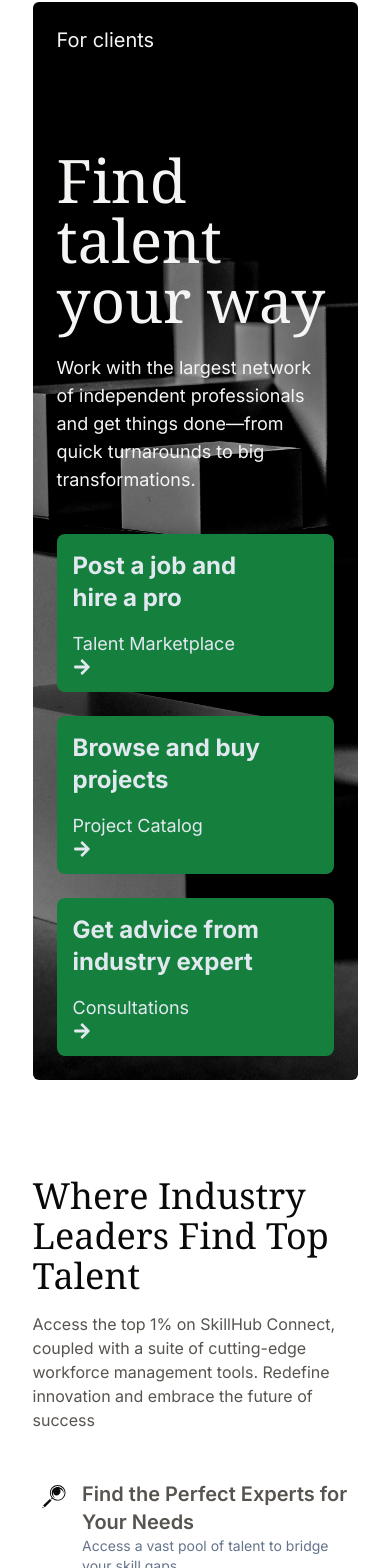
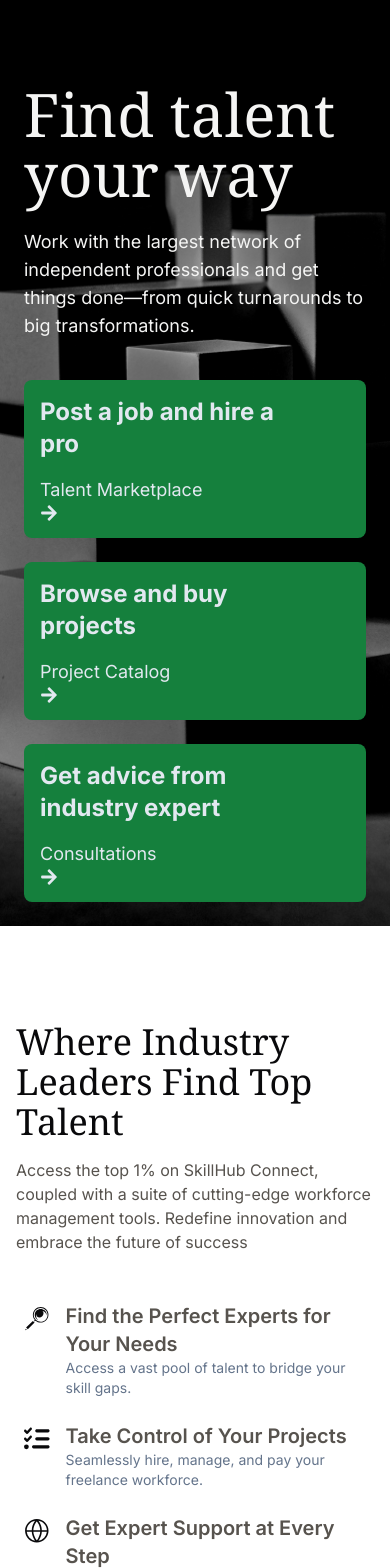
Before and after one commit to shahbaz4783/SkillHub-Connect, a Next.js app: page / in a window 390 px wide. Shown: the part 2922-4490 px from the top of the page. Built offline with nearby package versions, Linux system fonts and the light colour scheme.

Commit message:
improve ui of landing page for mobile

```diff
--- a/src/app/LandingPage.tsx
+++ b/src/app/LandingPage.tsx
@@ -19,10 +19,10 @@ import { Button } from '@/components/ui/button';
 const LandingPage = () => {
 	return (
 		<>
-			<main className='w-10/12 m-auto'>
+			<main className='md:w-10/12 m-auto'>
 				<Hero />
 				{/* Popular Categories */}
-				<section className='mb-24'>
+				<section className='mb-24 px-4 md:px-0'>
 					<SectionTop
 						heading='Browse talent by category'
 						subhead='Explore diverse expertise and Skills across categories'
@@ -43,7 +43,7 @@ const LandingPage = () => {
 					</article>
 				</section>
 				{/* Getting Started */}
-				<section className='flex flex-col md:flex-row mb-24 gap-8 justify-between'>
+				<section className='flex flex-col md:flex-row mb-24 gap-8 justify-between px-4 md:px-0'>
 					<aside className='rounded-md overflow-hidden md:flex flex-[4]'>
 						<Image
 							draggable={false}
@@ -74,7 +74,7 @@ const LandingPage = () => {
 
 				{/* For Client Section */}
 				<section
-					className='rounded-md p-6 mb-24 bg-[url] bg-cover bg-center'
+					className='md:rounded-md p-6 mb-24 bg-[url] bg-cover bg-center'
 					style={{ backgroundImage: 'url(/images/cube.jpg)' }}
 				>
 					<h3 className='mb-24 text-xl text-stone-100'>For clients</h3>
@@ -100,7 +100,7 @@ const LandingPage = () => {
 				</section>
 
 				{/* Why we */}
-				<section className='flex mb-24'>
+				<section className='flex mb-24 px-4 md:px-0'>
 					<aside className='flex-[5]'>
 						<SectionTop
 							heading='Where Industry Leaders Find Top Talent'
@@ -131,7 +131,7 @@ const LandingPage = () => {
 				</section>
 
 				{/* For talent */}
-				<section className='overflow-hidden flex gap-4 flex-col md:flex-row text-stone-100 rounded-lg mb-24 bg-gradient-to-r from-blue-800 to-indigo-900'>
+				<section className='overflow-hidden flex gap-4 flex-col md:flex-row text-stone-100 md:rounded-md mb-24 bg-gradient-to-r from-blue-800 to-indigo-900'>
 					<aside className=''>
 						<Image
 							className=' object-cover h-full'
--- a/src/components/layouts/Hero.tsx
+++ b/src/components/layouts/Hero.tsx
@@ -3,7 +3,7 @@ import { Button } from '../ui/button';
 
 const Hero = () => {
 	return (
-		<section className='flex min-h-[80dvh]'>
+		<section className='flex min-h-[80dvh] px-4 md:px-0'>
 			<aside className='flex-1 flex gap-12 flex-col justify-center'>
 				<article className='flex flex-col gap-6'>
 					<div>
```
